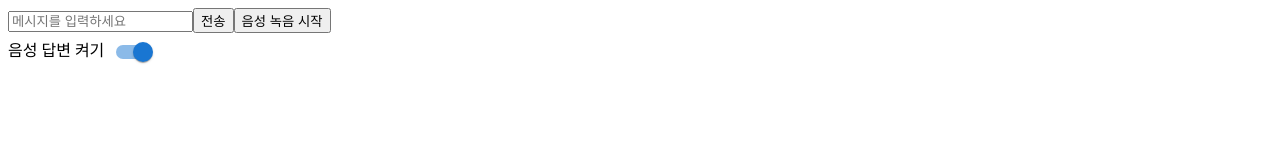
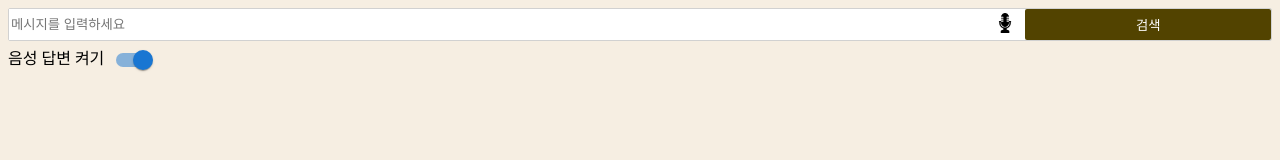
Before and after one commit to kimbboyoung/ChromeExtension_Insight, a React app: page / in a window 1280 px wide. Built offline with nearby package versions, Linux system fonts and the light colour scheme.

Commit message:
css변경

```diff
--- a/package.json
+++ b/package.json
@@ -16,6 +16,7 @@
     "@mui/icons-material": "^5.14.13",
     "@mui/material": "^5.14.13",
     "react": "^18.2.0",
+    "react-circular-progressbar": "^2.1.0",
     "react-dom": "^18.2.0",
     "webrtc-adapter": "^8.2.3"
   },
--- a/src/popup.html
+++ b/src/popup.html
@@ -7,9 +7,46 @@
     <style>
       body {
         min-width: 250px;
+        background-color: #f6eee2;
+      }
+
+      #input-container {
+        background-color: #fff;
+        border: 1px solid #d1d1d1;
+        border-radius: 2px;
+        display: flex;
+      }
+      /* input box 스타일 */
+      #chat-input {
+        border: none;
+        outline: none;
+        width: 80%;
+      }
+
+      /* 전송 버튼 스타일 */
+      #sendText {
+        padding: 6px 2px;
+        border: none;
+        border-radius: 2px;
+        background-color: #524300;
+        color: #fff;
+        cursor: pointer;
+        width: 20%;
+      }
+      #startRecordingButton {
+        padding: 0;
+        border: none;
+        background: none;
+        cursor: pointer;
+        position: relative;
+      }
+      #mic_img {
+        margin-right: 10px;
+        width: 20px;
       }
       .user-message {
-        background-color: #f3f180;
+        background-color: #f3e4cb;
+        color: black;
         padding: 10px;
         border-radius: 10px;
         margin-bottom: 10px;
@@ -20,7 +57,8 @@
 
       /* 어시스턴트 메시지 말풍선 스타일 */
       .assistant-message {
-        background-color: #82c082;
+        background-color: #edd09b;
+        color: black;
         padding: 10px;
         border-radius: 10px;
         margin-bottom: 10px;
--- a/src/popup.jsx
+++ b/src/popup.jsx
@@ -1,6 +1,7 @@
 import React, { useState } from "react";
 import { createRoot } from "react-dom/client";
 import Switch from "@mui/material/Switch";
+import CircularProgress from "@mui/material/CircularProgress";
 
 function Popup() {
   const [audioChunks, setAudioChunks] = useState([]);
@@ -8,7 +9,8 @@ function Popup() {
   const [messages, setMessages] = useState([]);
   //const [audioUrl, setAudioUrl] = useState(null);
   const [isOn, setIsOn] = useState(true);
-
+  const [progress, setProgress] = useState(0);
+  const [showProgress, setShowProgress] = useState(false); // 프로그레스 바 숨기기
   const toggleSwitch = () => {
     setIsOn(!isOn);
   };
@@ -47,6 +49,7 @@ function Popup() {
 
   const handleStartRecording = async () => {
     setMessages([]);
+
     const updatedAudioChunks = [];
     try {
       const stream = await navigator.mediaDevices.getUserMedia({ audio: true });
@@ -63,10 +66,25 @@ function Popup() {
       };
 
       mediaRecorder.start();
+      setShowProgress(true); // 프로그레스 바 표시
+      setProgress(0); // 프로그레스 바 표시
       console.log("녹음을 시작합니다...");
+
+      // 프로그레스 바 증가 로직
+      const interval = setInterval(() => {
+        setProgress((prevProgress) => {
+          const newProgress = prevProgress + 100 / (5000 / 20);
+          if (newProgress >= 100) {
+            clearInterval(interval);
+            return 100; // 끝났을 때 100으로 설정
+          }
+          return newProgress;
+        });
+      }, 0); // 프로그레스 바 갱신 간격
 
       setTimeout(() => {
         mediaRecorder.stop();
+        setShowProgress(false); // 프로그레스 바 숨기기
         console.log("녹음이 중지되었습니다.");
       }, 5000); // 5초 후에 녹음 중지
     } catch (error) {
@@ -149,11 +167,14 @@ function Popup() {
           onChange={(e) => setUserInput(e.target.value)}
           onKeyDown={handleKeyPress}
         />
+        <button id="startRecordingButton" onClick={handleStartRecording}>
+          <img src="free-icon-mic-772150.png" alt="음성 검색" id="mic_img" />
+          {showProgress && (
+            <CircularProgress variant="determinate" value={progress} />
+          )}
+        </button>
         <button id="sendText" onClick={handleSendButtonClick}>
-          전송
-        </button>
-        <button id="startRecordingButton" onClick={handleStartRecording}>
-          음성 녹음 시작
+          검색
         </button>
       </div>
       <div id="messages-container">
@@ -188,48 +209,4 @@ function Popup() {
   );
 }
 
-//    // 백그라운드 스크립트에서 이미지 URL 목록을 수신
-// chrome.runtime.onMessage.addListener((request, sender, sendResponse) => {
-//   //console.log(request);
-//   if (request.images) {
-//     const srcList = request.images;
-//     const formattedSrcList = srcList.map(url => ({ url }));
-
-//     // 백그라운드 스크립트에서 이미지 URL 목록을 처리
-//     console.log("백그라운드 스크립트 이미지 URL 목록:",formattedSrcList
-//     );
-//     // Make an HTTP POST request to your FastAPI server
-//   fetch('http://localhost:8000/pic_to_text', {
-//       method: 'POST',
-//       headers: {
-//           'Content-Type': 'application/json',
-//       },
-//       body: JSON.stringify({
-//           imageUrls: formattedSrcList, // Send the list of image URLs in the request body
-//       }),
-//   })
-//   .then(response => response.json())
-//   .then(data => {
-//     if (data.detail) {
-//       console.error('Server returned an error:', data.detail);
-//       return;
-//     }
-//     // Handle the response from the FastAPI server
-//     console.log('Response from FastAPI server:', data);
-//     // Update the HTML element with the response data
-//     const responseContainer = document.getElementById('response-container');
-//     if (responseContainer) {
-//         responseContainer.innerHTML = `
-//             <p>Summary: ${data[0].summary}</p>
-//             <p>Original Response: ${data[0].original_response}</p>
-//         `;
-//     }
-//   })
-
-//   .catch(error => {
-//       console.error('Error sending POST request:', error);
-//   });
-//   }
-// });
-
 createRoot(document.getElementById("react-target")).render(<Popup />);
```
Also changed, not shown: public/free-icon-mic-772150.png (added), 1 other file.
